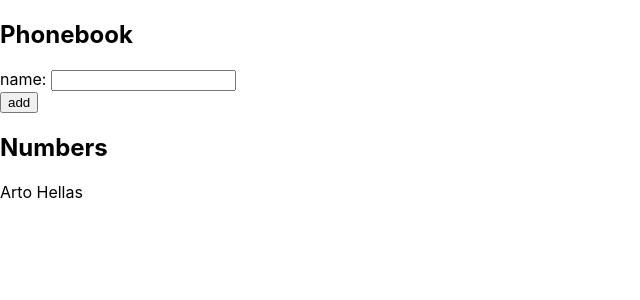
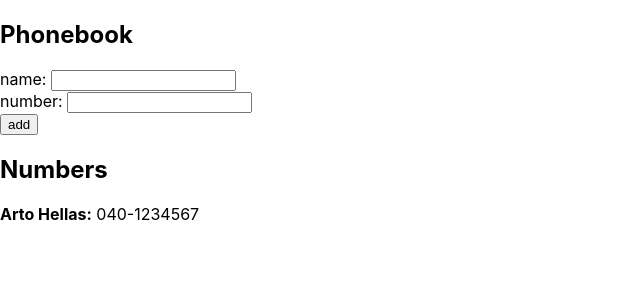
Before and after one commit to RafaelSouza94/FullStackOpen, a React (Create React App) app in the folder part2/phonebook/: page / in a window 1280 px wide. Shown: the top 300 px of the page, without its empty margins (0-640 px from the left). Built offline with nearby package versions, Linux system fonts and the light colour scheme.

Commit message:
add exercise 2.8

```diff
--- a/part2/phonebook/src/App.js
+++ b/part2/phonebook/src/App.js
@@ -2,14 +2,16 @@
 import Display from './components/Display.js'
 
 const App = () => {
-  const [ persons, setPersons] = useState([{ name: 'Arto Hellas' }])
+  const [ persons, setPersons] = useState([{ name: 'Arto Hellas', number: '040-1234567' }])
   const [ newName, setNewName ] = useState('')
+  const [ newNumber, setNewNumber ] = useState('')
 
   const addName = (event) => {
     event.preventDefault()
     if(persons.filter(person => person.name === newName).length === 0){
       const personObject = {
-        name: newName
+        name: newName,
+        number: newNumber
       }
       setPersons(persons.concat(personObject))
     }
@@ -17,10 +19,15 @@
       alert(`${newName} is already in the phonebook!`)
     }
     setNewName('')
+    setNewNumber('')
   }
 
   const handleNameChange = (event) => {
     setNewName(event.target.value)
+  }
+
+  const handleNumberChange = (event) => {
+    setNewNumber(event.target.value)
   }
 
   return (
@@ -28,7 +35,9 @@
       <h2>Phonebook</h2>
       <form>
         <div>
-          name: <input value={newName} onChange={handleNameChange}/>
+          name: <input value={newName} onChange={handleNameChange} />
+          <br />
+          number: <input value={newNumber} onChange={handleNumberChange} />
         </div>
         <div>
           <button type="submit" onClick={addName}>add</button>
@@ -36,7 +45,7 @@
       </form>
       <h2>Numbers</h2>
       {persons.map(person =>
-        <Display key={person.name} name={person.name} />
+        <Display key={person.name} name={person.name} number={person.number} />
       )}
     </div>
     )
--- a/part2/phonebook/src/components/Display.js
+++ b/part2/phonebook/src/components/Display.js
@@ -1,8 +1,8 @@
 import React from 'react'
 
-const Display = ({name}) => {
+const Display = ({name, number}) => {
 	return(
-		<p>{name}</p>
+		<p><b>{name}:</b> {number}</p>
 	)
 }
 
```
